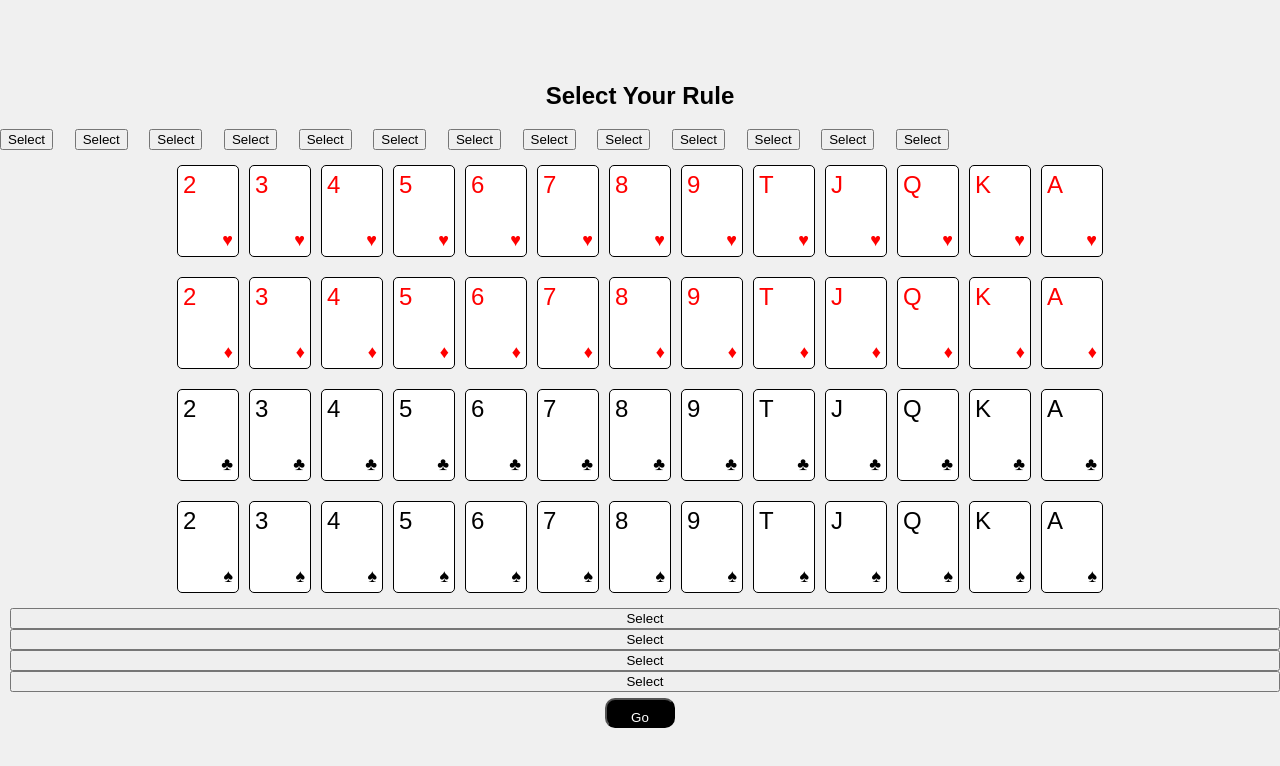
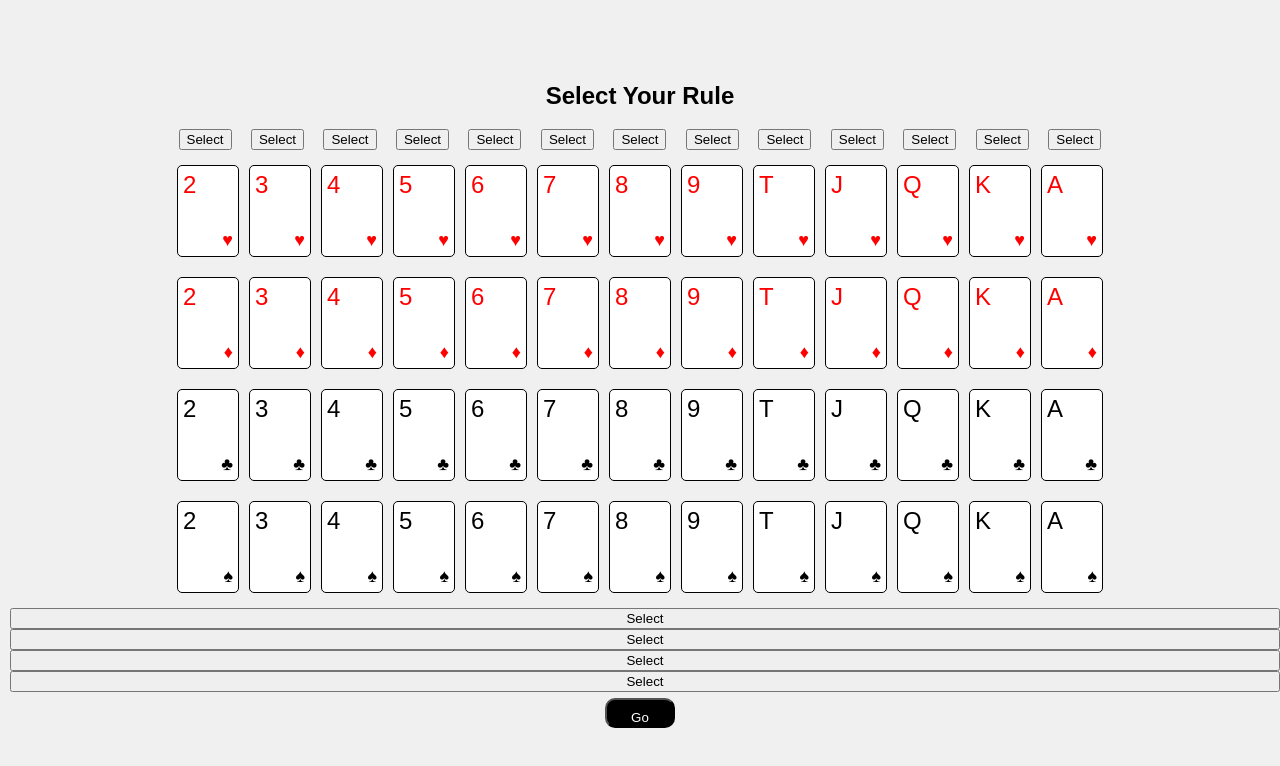
Before and after one commit to austinchen2005/single_player_card_game, a website: page index.html in a window 1280 px wide. Both pictures are taken after a click on the button "Start Game". Drawn offline with Linux system fonts and the light colour scheme.

Commit message:
fix upper buttons

```diff
--- a/index.html
+++ b/index.html
@@ -20,8 +20,10 @@
     <div id="game-screen" style="display: none;">
         <div id="rule-selection">
             <h2>Select Your Rule</h2>
-            <div id="select-buttons" class="column-buttons">
-                <!-- Column select buttons will be added here -->
+            <div id="select-buttons-outer">
+                <div id="select-buttons" class="column-buttons">
+                    <!-- Column select buttons will be added here -->
+                </div>
             </div>
             <div id="cards-container"></div>
             <div id="row-select-buttons" class="row-buttons">
--- a/style.css
+++ b/style.css
@@ -18,10 +18,15 @@ body {
     justify-content: center;
 }
 
+#select-buttons-outer{
+    display:flex;
+    flex-wrap: wrap;
+    justify-content: center;
+}
 .column-buttons {
     display: flex;
     justify-content: space-between;
-    width: calc(13 * 73px);
+    width: calc(13 * 71px);
     margin-bottom: 10px;
 }
 
```
